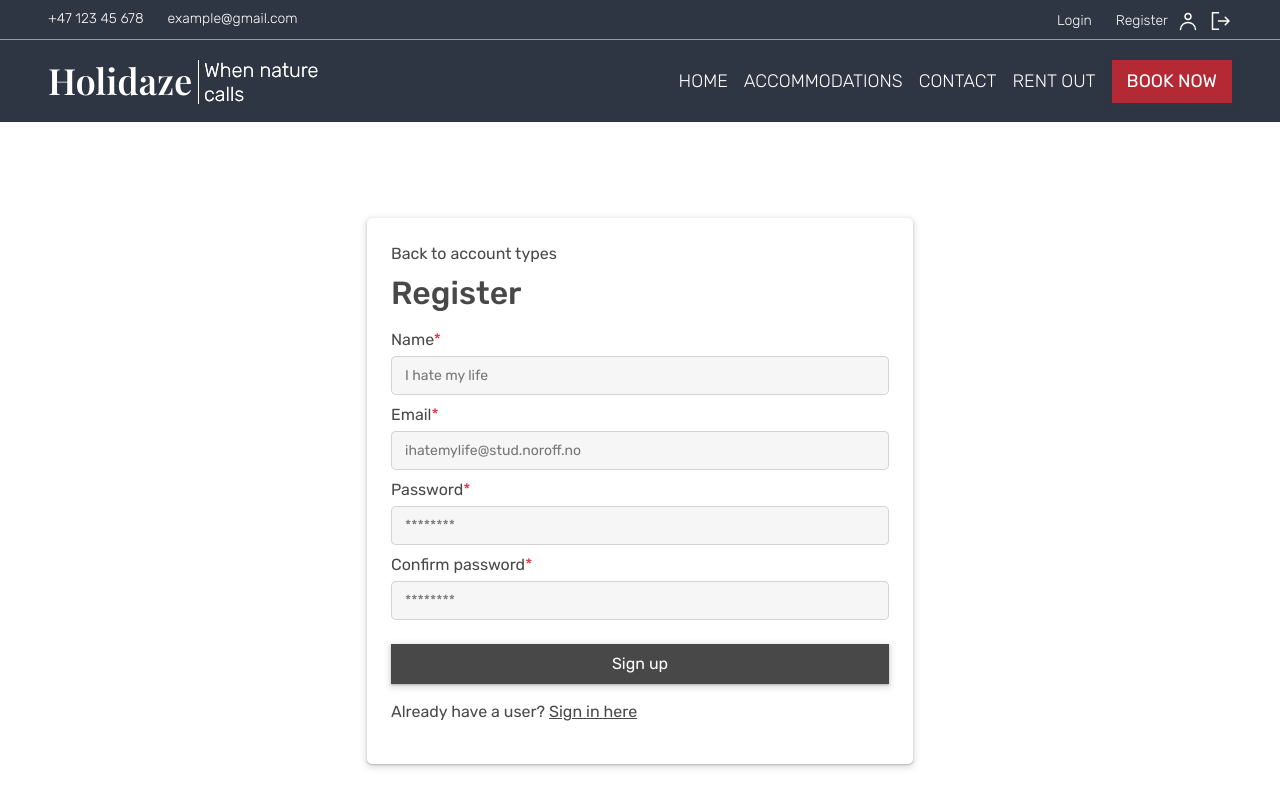
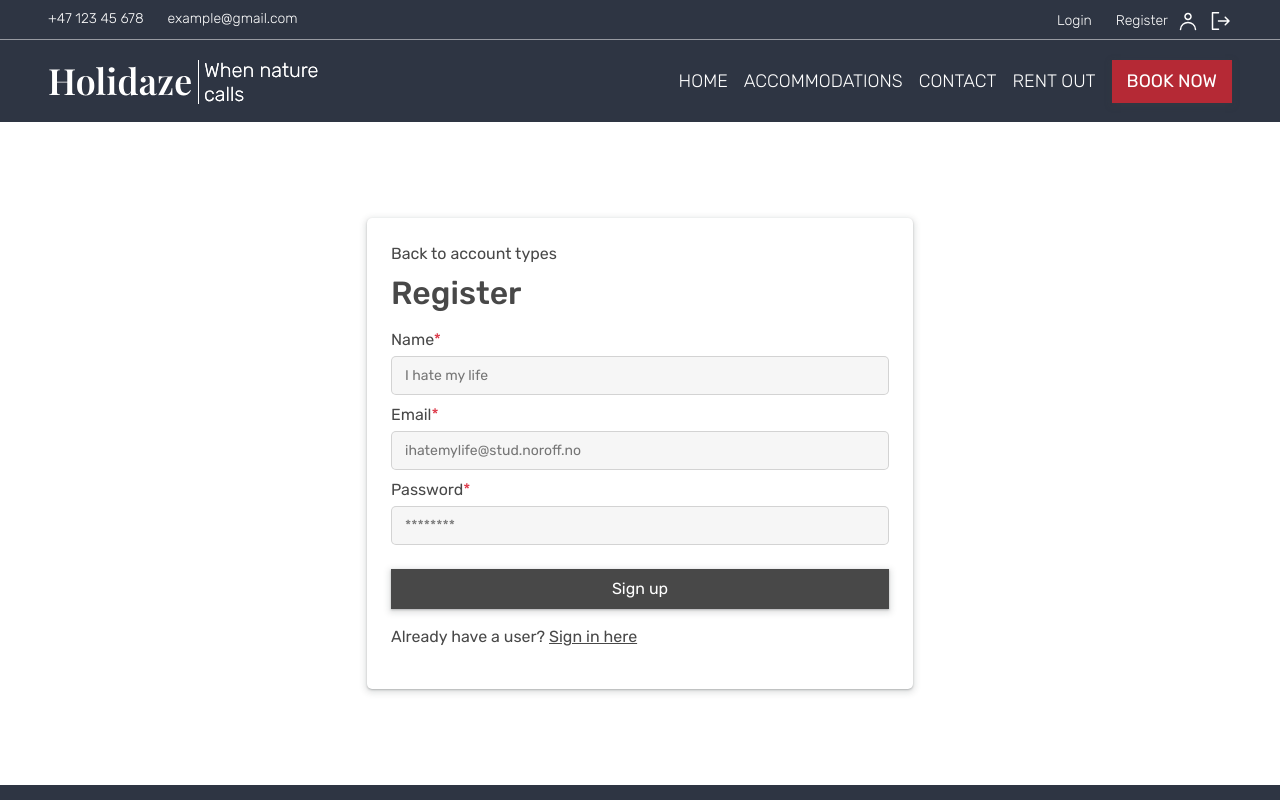
Before and after one commit to teehbee/project-exam-2, a React (Vite) app: page /registration-form in a window 1280 px wide. Shown: the top 800 px of the page. Built offline with nearby package versions, Linux system fonts and the light colour scheme; no server answers; a web font is replaced by a local one.

Commit message:
corrections to registration form

```diff
--- a/src/components/forms/RegistrationForm.tsx
+++ b/src/components/forms/RegistrationForm.tsx
@@ -16,18 +16,12 @@ const schema = yup.object().shape({
     .matches(/^[a-zA-Z0-9._%+-]+@stud\.noroff\.no$/, "Email must be a valid Noroff student email")
     .required("Email is required"),
   password: yup.string().required("Password is required").min(6, "Password must be at least 6 characters"),
-  passwordConfirm: yup
-    .string()
-    .nullable() // Allow null or undefined
-    .required("Please confirm password")
-    .oneOf([yup.ref("password")], "Passwords must match"),
 });
 
 interface RegisterFormInputs {
   name: string;
   email: string;
   password: string;
-  passwordConfirm?: string;
 }
 
 function RegistrationForm() {
@@ -104,13 +98,6 @@ function RegistrationForm() {
                 <input className="mt-1 custom-border-gray text-ident-5px p-1 p-md-2 form-input-bg fs-0-75rem-to-0-875rem" type="password" placeholder="********" id={id + "-password"} {...register("password")} />
                 {errors.password && <p className="text-danger fs-0-75rem-to-0-875rem pt-1">{errors.password.message}</p>}
               </div>
-              <div className="form-group d-flex flex-column">
-                <label htmlFor={id + "-registerPasswordConfirm"} className="mt-2 fs-0-75rem-to-1rem">
-                  Confirm password<span className="text-danger">*</span>
-                </label>
-                <input className="mt-1 custom-border-gray text-ident-5px p-1 p-md-2 form-input-bg fs-0-75rem-to-0-875rem" type="password" placeholder="********" id={id + "-passwordConfirm"} {...register("passwordConfirm")} />
-                {errors.passwordConfirm && <p className="text-danger fs-0-75rem-to-0-875rem pt-1">{errors.passwordConfirm.message}</p>}
-              </div>
               <button className="main-button-gray mt-4 p-1 p-md-2">Sign up {registrationLoader && <Spinner className="ms-1" animation="border" size="sm" variant="light" />}</button>
               <p className={`pt-1 m-0 text-danger fs-0-75rem-to-0-875rem ${registrationError ? "" : "d-none"}`}>{registrationError || "Incorrect email address or password"}</p>
               <div className="mt-2 mt-md-3">
```
